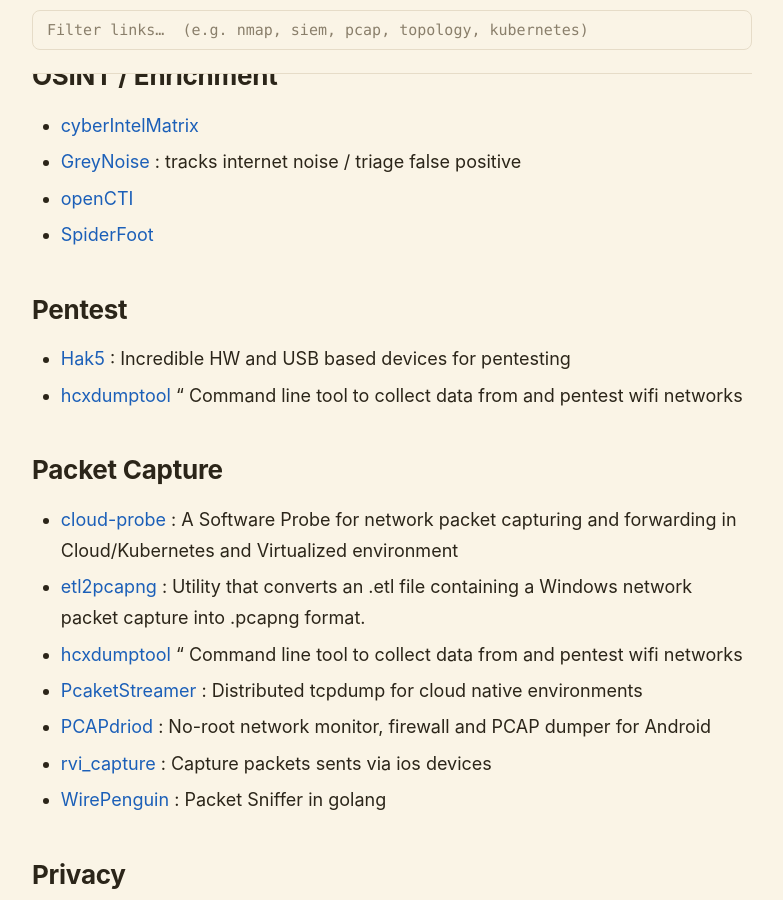
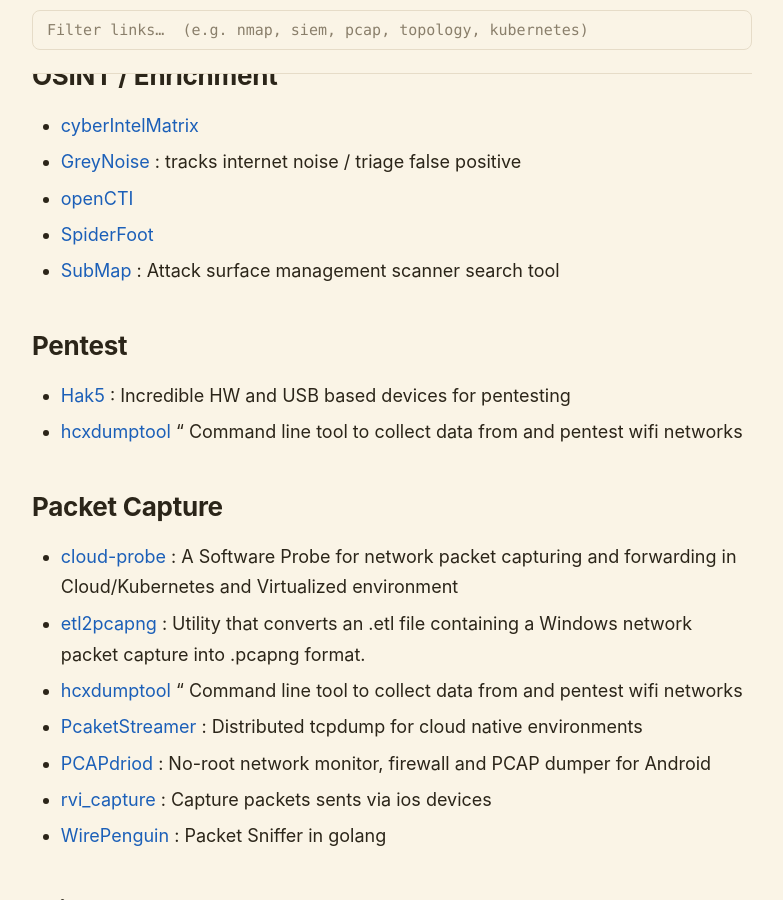
Before and after one commit to stevehenderson/stevehenderson.github.io, a Jekyll site: the page built from links.md, in a window 1280 px wide and 900 px high, scrolled down 21385 px. Shown: the whole window, without its empty margins (248-1031 px from the left). Built offline with Jekyll 4.4.1, drawn with Linux system fonts in a browser that asks for light colours.

Commit message:
Add SubMap link to resources
Added SubMap as an attack surface management tool.

```diff
--- a/links.md
+++ b/links.md
@@ -512,6 +512,7 @@
    * [GreyNoise](https://www.greynoise.io/) : tracks internet noise / triage false positive
    * [openCTI](https://www.opencti.io/en/)
    * [SpiderFoot](https://www.spiderfoot.net/)
+   * [SubMap](https://submap.net/) : Attack surface management scanner search tool
 
 ## Pentest
    * [Hak5](https://shop.hak5.org/) : Incredible HW and USB based devices for pentesting
```
